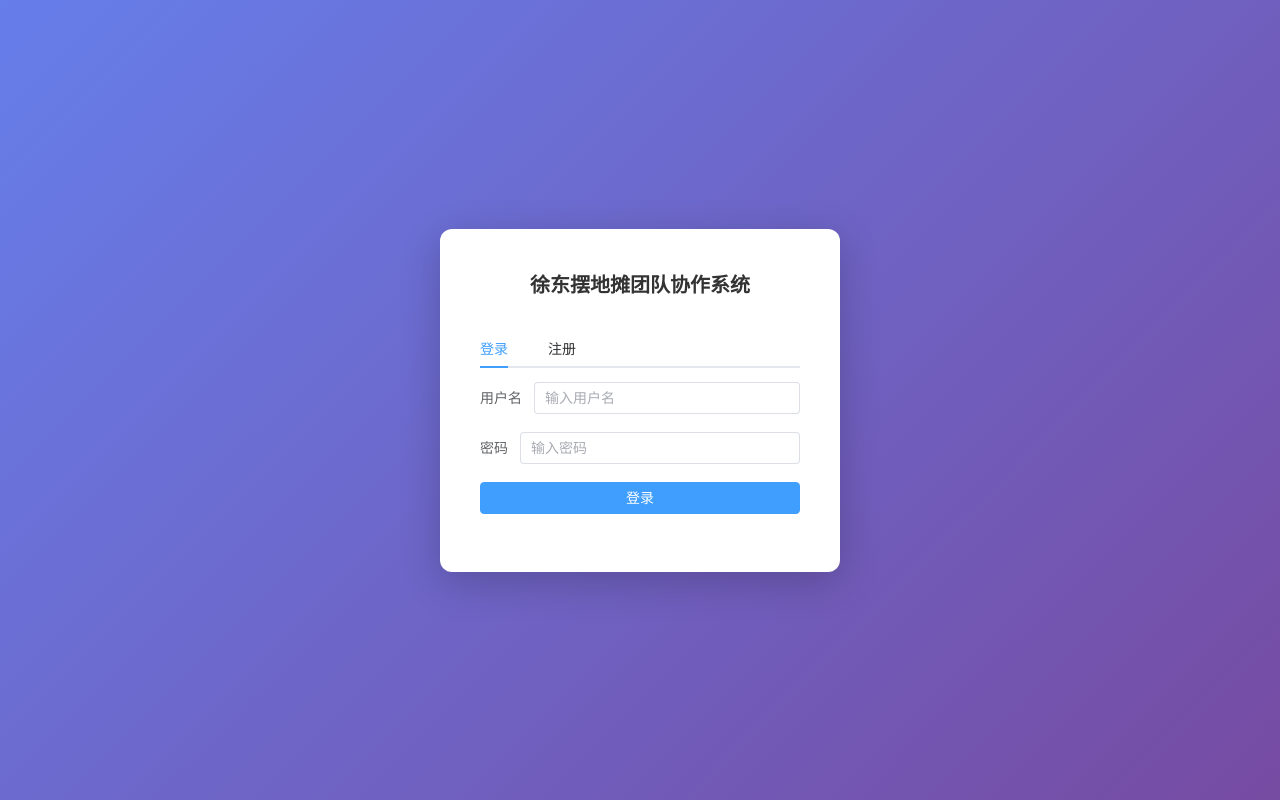
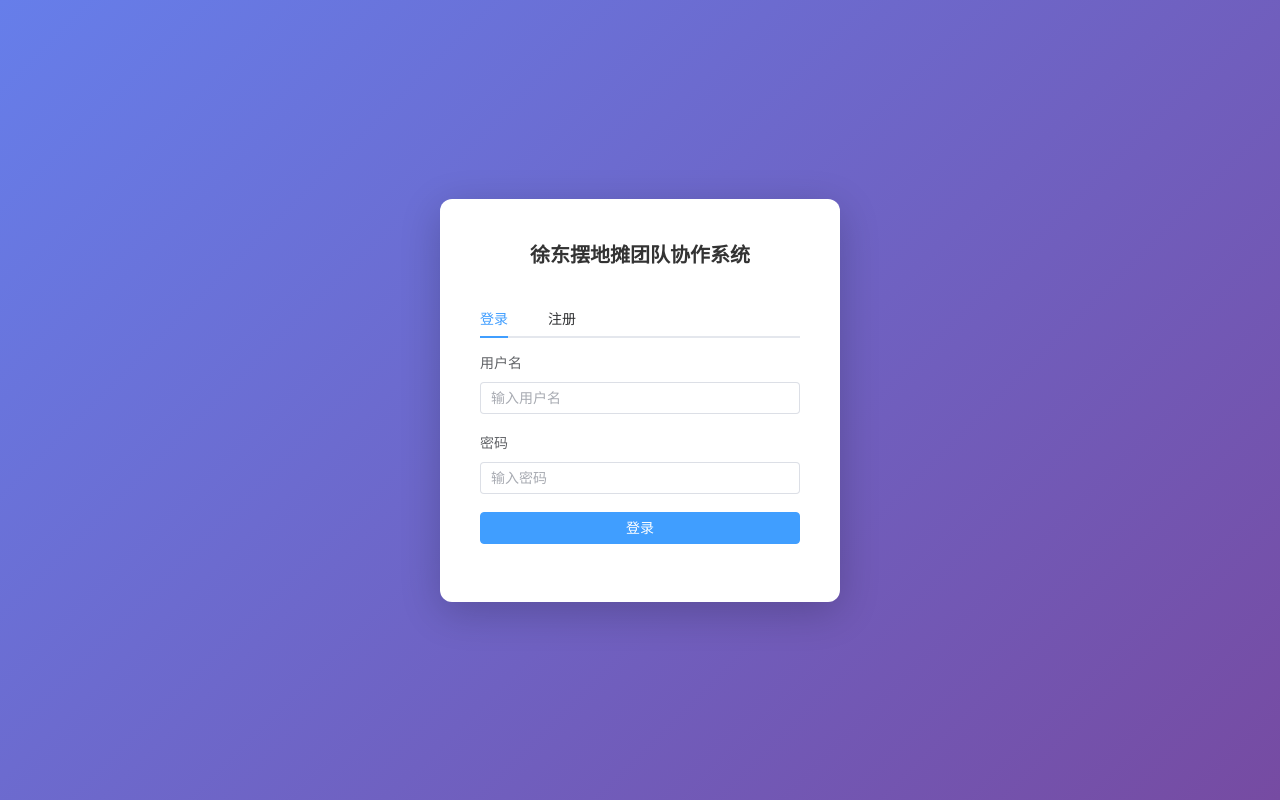
Before and after one commit to Macoody/workteam, a Vue app in the folder frontend/: page /login in a window 1280 px wide. Built offline with nearby package versions, Linux system fonts and the light colour scheme.

Commit message:
fix: auth login via api instance; align form fields; better error msg

```diff
--- a/frontend/src/stores/auth.js
+++ b/frontend/src/stores/auth.js
@@ -13,7 +13,7 @@ export const useAuthStore = defineStore('auth', {
       const params = new URLSearchParams()
       params.append('username', username)
       params.append('password', password)
-      const data = await axios.post('/api/auth/login', params, {
+      const data = await api.post('/auth/login', params, {
         headers: { 'Content-Type': 'application/x-www-form-urlencoded' }
       })
       this.token = data.access_token || data.token
--- a/frontend/src/views/Login.vue
+++ b/frontend/src/views/Login.vue
@@ -4,7 +4,7 @@
       <h1 class="title">徐东摆地摊团队协作系统</h1>
       <el-tabs v-model="activeTab" class="login-tabs">
         <el-tab-pane label="登录" name="login">
-          <el-form :model="loginForm" @submit.prevent="handleLogin">
+          <el-form :model="loginForm" label-position="top" @submit.prevent="handleLogin">
             <el-form-item label="用户名">
               <el-input v-model="loginForm.username" placeholder="输入用户名" />
             </el-form-item>
@@ -19,7 +19,7 @@
           </el-form>
         </el-tab-pane>
         <el-tab-pane label="注册" name="register">
-          <el-form :model="regForm" @submit.prevent="handleRegister" label-position="top">
+          <el-form :model="regForm" label-position="top" @submit.prevent="handleRegister">
             <el-form-item label="用户名">
               <el-input v-model="regForm.username" placeholder="设置用户名" />
             </el-form-item>
@@ -65,7 +65,7 @@ async function handleLogin() {
     ElMessage.success('登录成功')
     router.push('/dashboard')
   } catch (e) {
-    ElMessage.error('登录失败')
+    ElMessage.error(e?.response?.data?.detail || '登录失败，请检查用户名和密码')
   } finally {
     loading.value = false
   }
```
